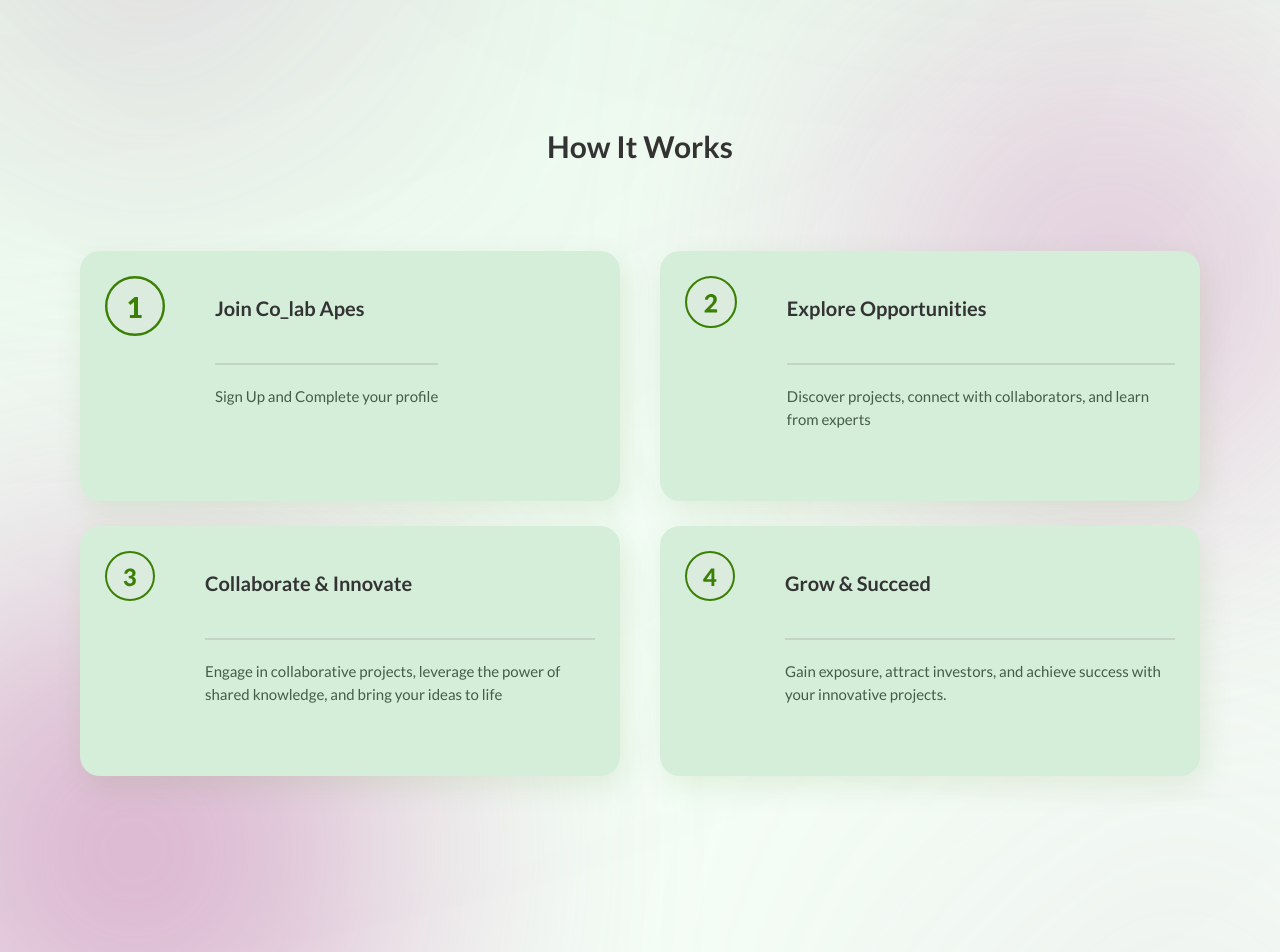
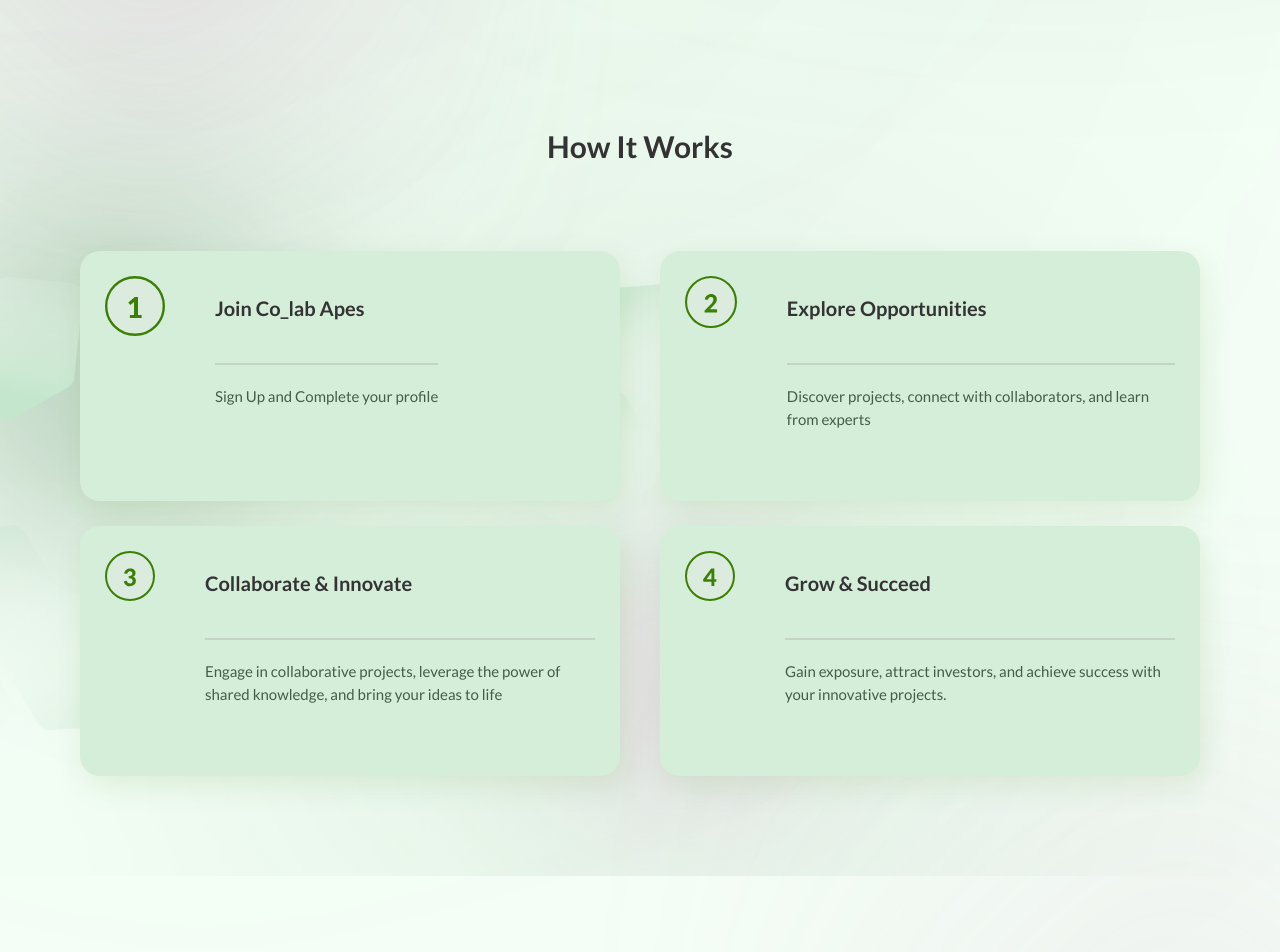
Before and after one commit to Colab-Apes/new_landing_page, a React (Vite) app: page / in a window 1280 px wide. Shown: the part 2980-3932 px from the top of the page. Built offline with nearby package versions, Linux system fonts and the light colour scheme.

Commit message:
added background images

```diff
--- a/src/NewLandingPage/components/HowItWorks.jsx
+++ b/src/NewLandingPage/components/HowItWorks.jsx
@@ -8,9 +8,9 @@
   return (
     <div>
       {" "}
-      <div className=" py-40 mt-64 lg:mt-36 z-10  mx-auto px-4  md:px-14 lg:px-32 relative">
-        <div className="absolute -z-10 blur-[150px] right-[2rem] w-[300px] h-[300px]  hidden lg:block  bg-[#C26AAA] rounded-[410.85px]"></div>
-        <div className="absolute hidden lg:block -z-10 blur-[150px] bottom-[-18rem] left-[-6rem]  lg:w-[387px] h-[410.85px] bg-[#C26AAA] rounded-[410.85px]"></div>
+      <div className=" py-40 mt-64 lg:mt-36 z-10 w-full bg-no-repeat bg-[url('./assets/bg/bg.png')]  mx-auto px-4   md:px-14 lg:px-32 relative">
+        {/* <div className="absolute -z-10 blur-[150px] right-[2rem] w-[300px] h-[300px]  hidden lg:block  bg-[#C26AAA] rounded-[410.85px]"></div>
+        <div className="absolute hidden lg:block -z-10 blur-[150px] bottom-[-18rem] left-[-6rem]  lg:w-[387px] h-[410.85px] bg-[#C26AAA] rounded-[410.85px]"></div> */}
         <div className="w-full text-center text-5xl text-[#333] font-bold mb-36">
           How It Works
         </div>
```
Also changed, not shown: src/assets/bg/bg.png (added).
